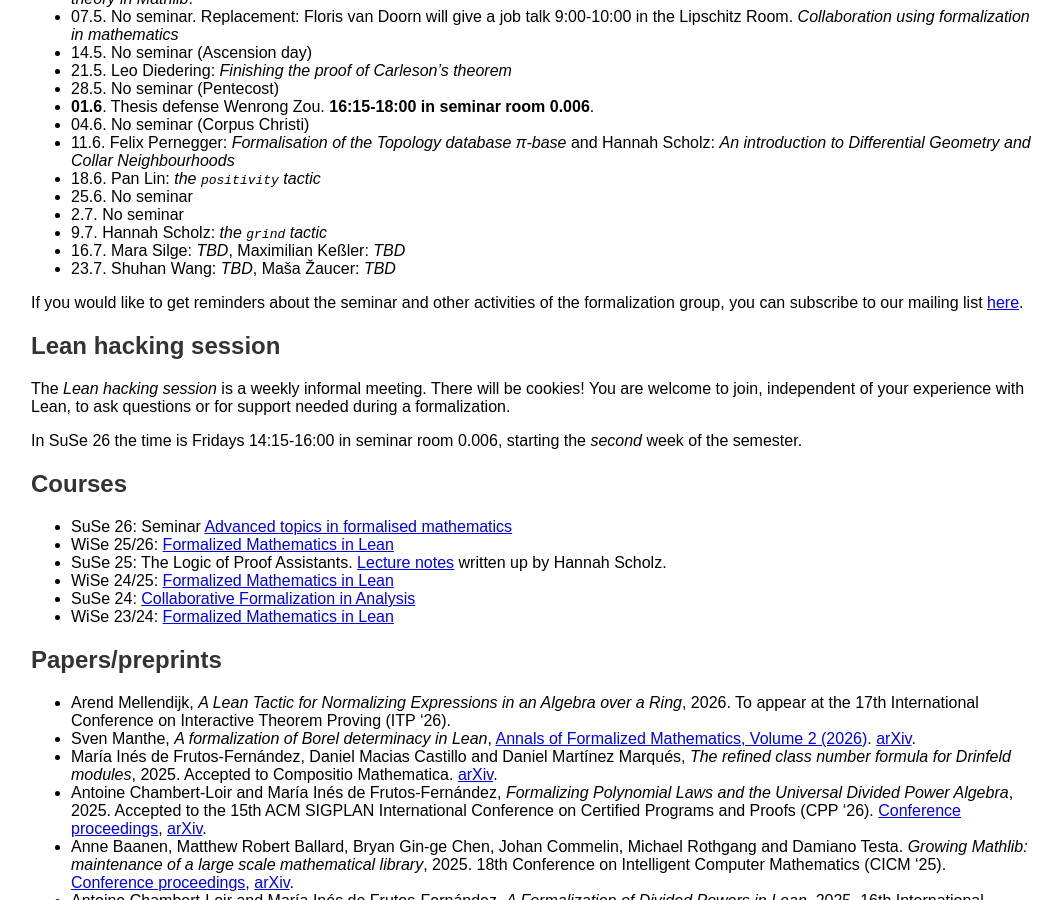
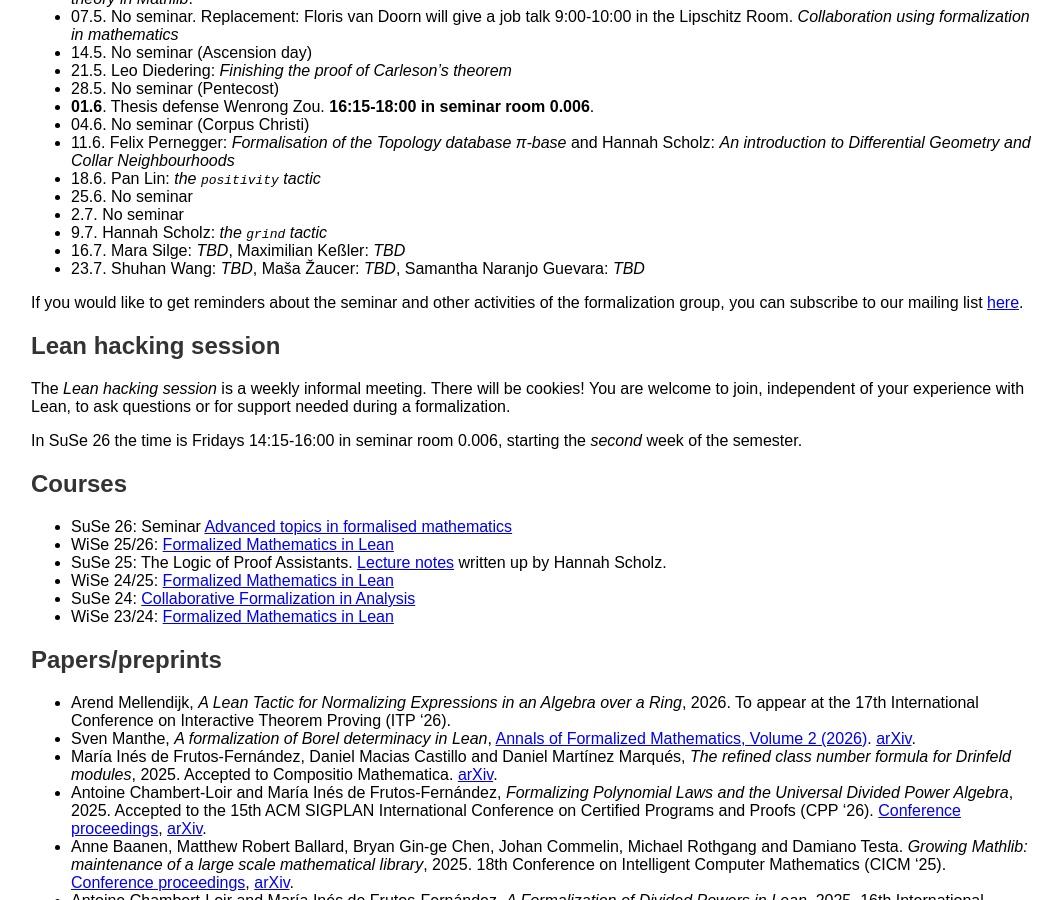
Before and after one commit to fpvandoorn/fpvandoorn.github.io, a Jekyll site: the page built from formalized-mathematics.md, in a window 1280 px wide and 900 px high, scrolled down 1046 px. Shown: the whole window, without its empty margins (109-1171 px from the left). Built offline with Jekyll 4.4.1, drawn with Linux system fonts in a browser that asks for light colours; our own code applies the rules of GitHub Pages for plain Markdown files.

Commit message:
chore: add Samantha's talk

```diff
--- a/formalized-mathematics.md
+++ b/formalized-mathematics.md
@@ -67,7 +67,7 @@
 * 2.7. No seminar
 * 9.7. Hannah Scholz: *the `grind` tactic*
 * 16.7. Mara Silge: *TBD*, Maximilian Keßler: *TBD*
-* 23.7. Shuhan Wang: *TBD*, Maša Žaucer: *TBD*
+* 23.7. Shuhan Wang: *TBD*, Maša Žaucer: *TBD*, Samantha Naranjo Guevara: *TBD*
 
 If you would like to get reminders about the seminar and other activities of the formalization group, you can subscribe to our mailing list [here](https://listen.uni-bonn.de/wws/info/formal-math).
 
```
